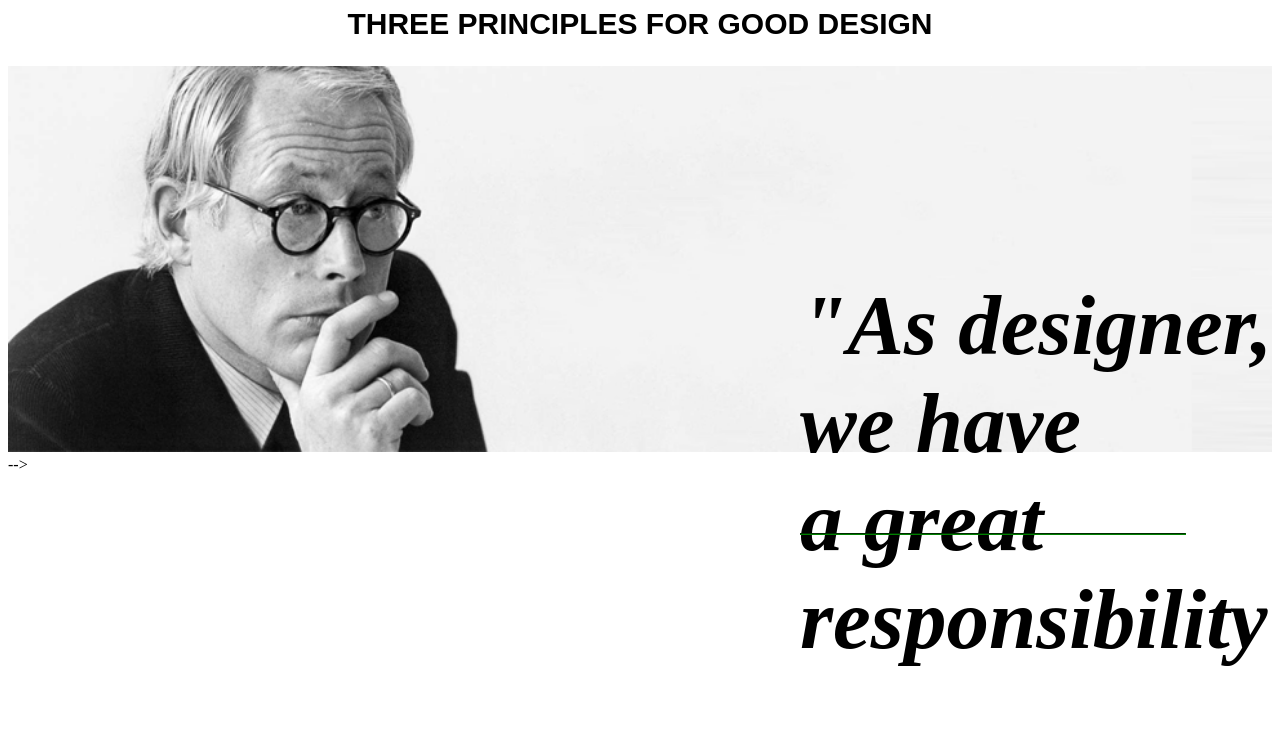
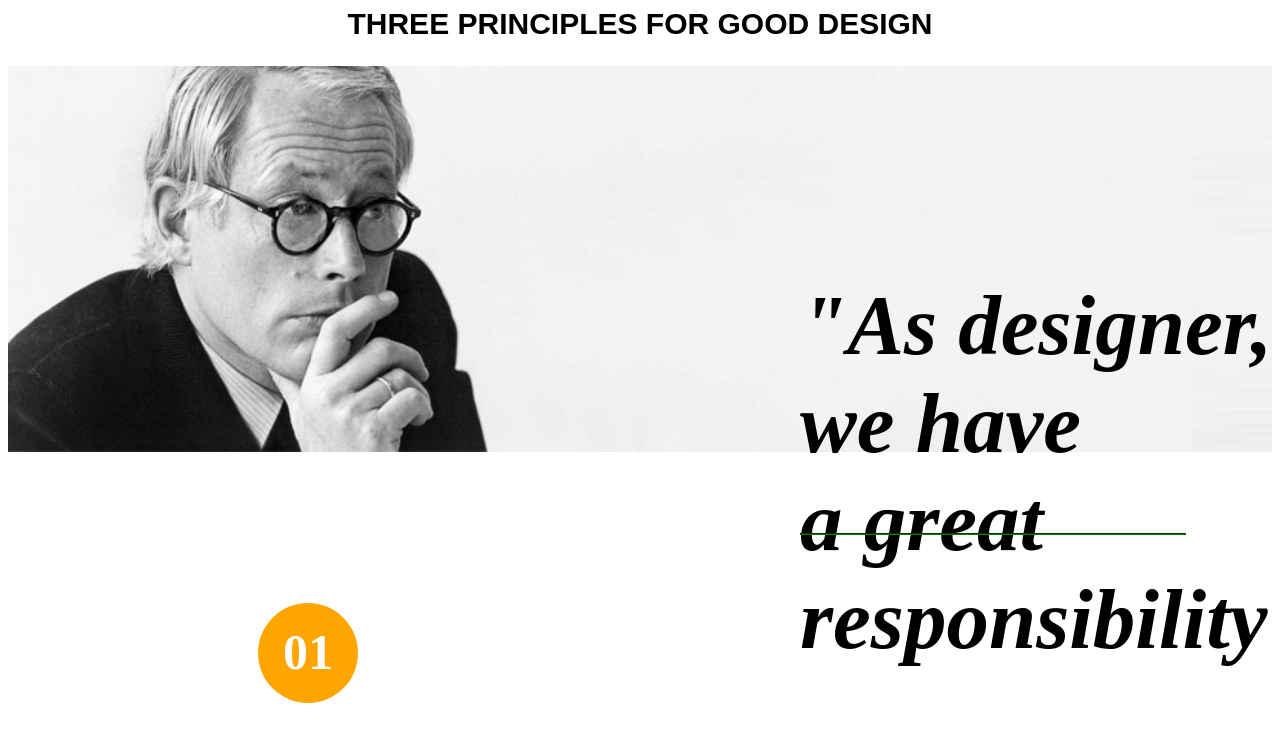
Before and after one commit to spd-master-web/dieter-rams-ariannavisentini, a plain HTML site: page index.html in a window 1280 px wide. Shown: the part 145-897 px from the top of the page. Drawn offline with Linux system fonts and the light colour scheme.

Commit message:
Design finished but wiith issues:
QA: circle with the numnber next to the title- I wasn't able to place them in the correct position.
QA: since i did the yellow circle the footer elements changed their correct position and i didn't understand why. Thank you

```diff
--- a/index.html
+++ b/index.html
@@ -52,6 +52,10 @@
                 <img src="images/product-01.png" width="600px">
            </aritcle>
 
+           <article id="circle01">
+                <h6>01</h6>
+           </article>
+
            <article id="text01">
                 <h3> Good design is <br>innovative</h3>
                 <p>The possibilities for innovation are not, by any <br> means, exhausted. Technological development <br> is always offering new opportunities for <br> innovative design. BUt innovative design always <br> develops in tandem with innovative technology, <br> and can never be an end in itself.</p>
@@ -67,6 +71,10 @@
             <aritcle id="image02">
                 <img src="images/product-02.png" width="600px">
            </aritcle>
+
+           <article id="circle02">
+                <h6>01</h6>
+           </article>
 
            <article id="text02">
                 <h3> Good design makes a <br> product useful</h3>
@@ -94,7 +102,6 @@
     </main>
 
     <footer>
-
             <h5>"I don't like computers. <br> I still like to do my <br> drawings by hand."</h5>
             <hr id="linefooter">
             <article id="namequote">
--- a/style.css
+++ b/style.css
@@ -46,7 +46,7 @@ a {
     position: relative;
 }
 
-@media (min-width: 980px) {
+@media (max-width: 980px) {
     font-size: 20px;
 }
 
@@ -82,8 +82,15 @@ h3 {
 
 p {
     margin-top: -40px;
-    font-size: 25px;
+    font-size: 30px;
     color:#707070;
+}
+
+h6 {
+    color:white;
+    font-size: 50px;
+    text-align: center;
+    padding-top: 20px;
 }
 
 /* PRODUCT 01  */
@@ -102,6 +109,17 @@ p {
     position: absolute;
 }
 
+#circle01 {
+    width: 100px;
+    height: 100px;
+    background:orange;
+    border-radius: 90%;
+    position: relative;
+    left: 250px;
+    top:30px;
+  }
+
+
 /* PRODUCT 02  */
 
 #image02{
@@ -117,6 +135,8 @@ margin-bottom: 400px;
     left: 900px;
     position: absolute;
 }
+
+
 
 /* PRODUCT 03 */
 
```
Lines whose indentation alone changed are shown as unchanged.
